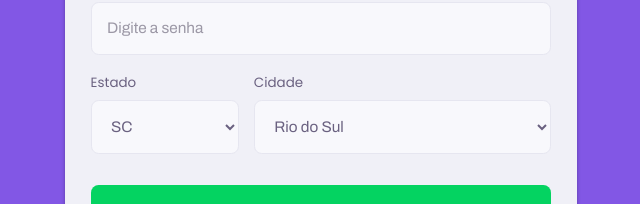
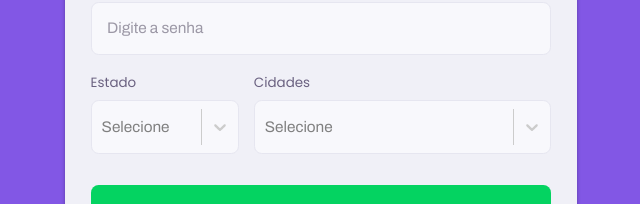
Before and after one commit to ivanvinicius/farm-bud-front-end, a React (Create React App) app: page /signup in a window 1280 px wide. Shown: the part 396-600 px from the top of the page, without its empty margins (319-959 px from the left). Built offline with nearby package versions, Linux system fonts and the light colour scheme.

Commit message:
select input finished

```diff
--- a/package.json
+++ b/package.json
@@ -33,12 +33,14 @@
     "react-icons": "^3.10.0",
     "react-router-dom": "^5.2.0",
     "react-scripts": "3.4.2",
+    "react-select": "^3.1.0",
     "styled-components": "^5.1.1",
     "styled-icons": "^10.15.0",
     "typescript": "~3.7.2"
   },
   "devDependencies": {
     "@types/react-router-dom": "^5.1.5",
+    "@types/react-select": "^3.0.16",
     "@types/styled-components": "^5.1.2",
     "@typescript-eslint/eslint-plugin": "^3.9.0",
     "@typescript-eslint/parser": "^3.9.0",
--- a/src/components/Select/index.tsx
+++ /dev/null
@@ -1,35 +0,0 @@
-import React, { SelectHTMLAttributes } from 'react';
-
-import { Container } from './styles';
-
-interface ISelectProps extends SelectHTMLAttributes<HTMLSelectElement> {
-  name: string;
-  label: string;
-  options: Array<{
-    value: string;
-    label: string;
-  }>;
-}
-
-const Select: React.FC<ISelectProps> = ({ name, label, options, ...rest }) => {
-  return (
-    <Container>
-      <label htmlFor={name}>{label}</label>
-      <select id={name} {...rest}>
-        <option value="" disabled hidden>
-          Selecione
-        </option>
-
-        {options.map((option) => {
-          return (
-            <option key={option.value} value={option.value}>
-              {option.label}
-            </option>
-          );
-        })}
-      </select>
-    </Container>
-  );
-};
-
-export default Select;
--- a/src/pages/SignUp/index.tsx
+++ b/src/pages/SignUp/index.tsx
@@ -1,12 +1,16 @@
 import React from 'react';
 import { Link } from 'react-router-dom';
+import Select from 'react-select/';
 
 import Input from '../../components/Input';
-import Select from '../../components/Select';
 
-import { Container, Card, Adress } from './styles';
+import { customStyles } from '../../styles/select';
+import { Container, Card, Adress, SelectBlock } from './styles';
 
 const SignUp: React.FC = () => {
+  const states = [{ value: '1', label: 'SC' }];
+  const cities = [{ value: 'taio', label: 'Rio do Sul' }];
+
   return (
     <Container>
       <Card>
@@ -26,16 +30,30 @@ const SignUp: React.FC = () => {
             placeholder="Digite a senha"
           />
           <Adress>
-            <Select
-              name="state"
-              label="Estado"
-              options={[{ value: 'SC', label: 'SC' }]}
-            />
-            <Select
-              name="city"
-              label="Cidade"
-              options={[{ value: 'taio', label: 'Rio do Sul' }]}
-            />
+            <SelectBlock>
+              <label>Estado</label>
+              <Select
+                styles={customStyles}
+                id="state"
+                name="states"
+                options={states}
+                isClearable
+                placeholder="Selecione"
+              />
+            </SelectBlock>
+
+            <SelectBlock>
+              <label>Cidades</label>
+              <Select
+                id="cities"
+                styles={customStyles}
+                name="cities"
+                options={cities}
+                isSearchable
+                isClearable
+                placeholder="Selecione"
+              />
+            </SelectBlock>
           </Adress>
 
           <button type="submit">Cadastrar</button>
--- a/src/pages/SignUp/styles.ts
+++ b/src/pages/SignUp/styles.ts
@@ -55,3 +55,22 @@ export const Adress = styled.div`
   grid-template-columns: 2fr 4fr;
   column-gap: 1.5rem;
 `;
+
+export const SelectBlock = styled.div`
+  position: relative;
+
+  label {
+    font-size: 1.4rem;
+  }
+
+  &:focus-within::after {
+    content: '';
+    width: calc(100% - 3.2rem);
+    height: 2px;
+    background: var(--color-primary-light);
+    position: absolute;
+    left: 1.6rem;
+    right: 1.6rem;
+    bottom: 0;
+  }
+`;
--- /dev/null
+++ b/src/styles/select.ts
@@ -0,0 +1,46 @@
+/* eslint-disable */
+
+const customStyles = {
+  option: (provided: any, state: any) => ({
+    ...provided,
+    color: state.isSelected ? 'white' : 'black',
+    backgroundColor: state.isSelected ? '#8257E5' : 'white',
+  }),
+  control: (provided: any) => ({
+    ...provided,
+    fontSize: '1.6rem',
+    fontFamily: 'Archivo',
+    alignItems: 'center',
+    backgroundColor: '#F8F8FC',
+    borderColor: '#E6E6F0',
+    borderRadius: '0.8rem',
+    borderStyle: 'solid',
+    borderWidth: 1,
+    boxShadow: null,
+    boxSizing: 'border-box',
+    cursor: 'default',
+    display: 'flex',
+    flexWrap: 'wrap',
+    justifyContent: 'space-between',
+    label: 'control',
+    minHeight: '5.6rem',
+    height: '5.6rem',
+    outline: '0 !important',
+    position: 'relative',
+    marginTop: '0.8rem',
+
+    '&:hover': {
+      borderWidth: 1,
+      borderStyle: 'solid',
+      borderColor: '#E6E6F0',
+    },
+
+    '&:focus-within': {
+      borderWidth: 1,
+      borderStyle: 'solid',
+      borderColor: '#E6E6F0',
+    },
+  }),
+};
+
+export { customStyles };
```
Also changed, not shown: .eslintrc.json, src/assets/back.jpg (added), src/components/SelectInput/styles.ts (renamed from src/components/Select/styles.ts), 1 other file (tests, documents, lock files or other folders).
